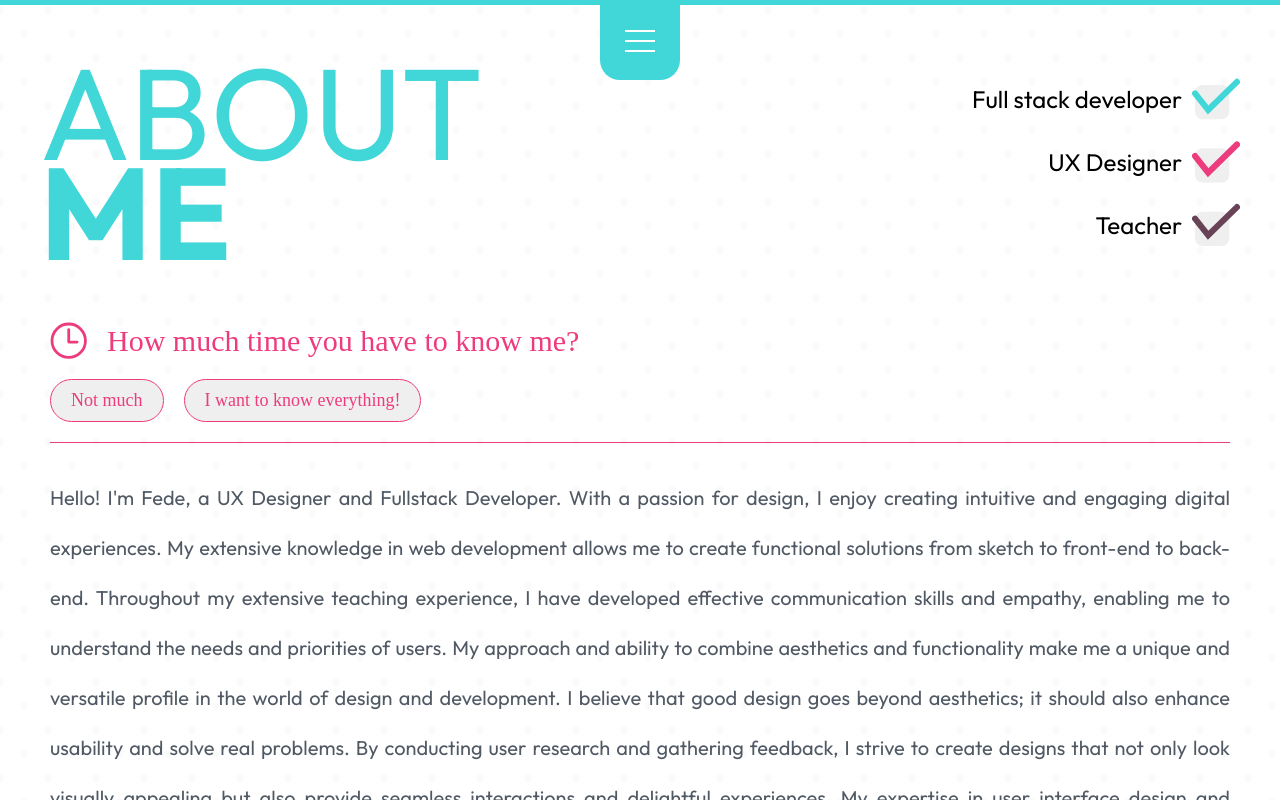
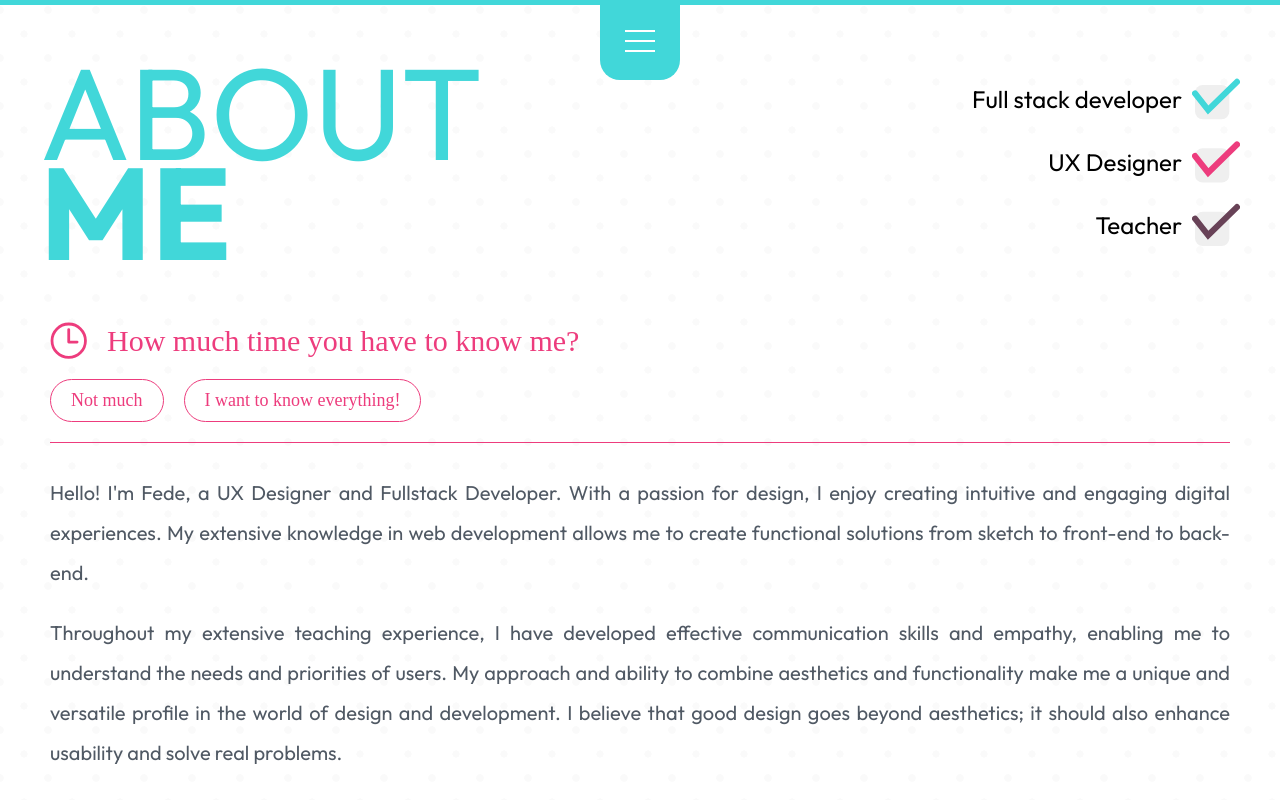
Before and after one commit to fotalvar/aboutme, a React (Vite) app: page / in a window 1280 px wide. Both pictures are taken after a click on the button "I want to know everything!". Shown: the part 838-1638 px from the top of the page. Built offline with nearby package versions, Linux system fonts and the light colour scheme; a web font is replaced by a local one.

Commit message:
Fix links to codes and designs on portfolio

```diff
--- a/src/pages/AboutMePage/AboutMePage.tsx
+++ b/src/pages/AboutMePage/AboutMePage.tsx
@@ -35,7 +35,7 @@ const AboutMePage = (): React.ReactElement => {
           </button>
         </div>
         {showLessText ? (
-          <p className="about__time__text less__text">
+          <p className="about__time__text about__time__text__less">
             Hello! I'm Fede, a UX Designer and Fullstack Developer. With a
             passion for design, I enjoy creating intuitive and engaging digital
             experiences. My extensive knowledge in web development allows me to
@@ -47,46 +47,61 @@ const AboutMePage = (): React.ReactElement => {
             versatile profile in the world of design and development.
           </p>
         ) : (
-          <p className="about__time__text more__text">
+          <>
+            <p className="about__time__text about__time__text__more">
               Hello! I'm Fede, a UX Designer and Fullstack Developer. With a
-            passion for design, I enjoy creating intuitive and engaging digital
-            experiences. My extensive knowledge in web development allows me to
-            create functional solutions from sketch to front-end to back-end.
+              passion for design, I enjoy creating intuitive and engaging
+              digital experiences. My extensive knowledge in web development
+              allows me to create functional solutions from sketch to front-end
+              to back-end.
+            </p>
+            <p className="about__time__text__more">
               Throughout my extensive teaching experience, I have developed
               effective communication skills and empathy, enabling me to
               understand the needs and priorities of users. My approach and
-            ability to combine aesthetics and functionality make me a unique and
-            versatile profile in the world of design and development. I believe
-            that good design goes beyond aesthetics; it should also enhance
-            usability and solve real problems. By conducting user research and
-            gathering feedback, I strive to create designs that not only look
-            visually appealing but also provide seamless interactions and
-            delightful experiences. My expertise in user interface design and
-            prototyping allows me to iterate quickly and efficiently, ensuring
-            that the final product meets the expectations of both users and
-            stakeholders. In addition to my technical skills, I am a strong
-            advocate for collaboration and teamwork. I thrive in environments
-            where diverse perspectives come together to create innovative
-            solutions. Working closely with cross-functional teams, I have honed
-            my ability to listen, empathize, and effectively communicate complex
-            ideas. This collaborative approach enables me to align business
-            goals with user needs, ultimately driving successful outcomes. As a
-            lifelong learner, I am always eager to stay up-to-date with the
-            latest design and development trends. Whether it's attending
+              ability to combine aesthetics and functionality make me a unique
+              and versatile profile in the world of design and development. I
+              believe that good design goes beyond aesthetics; it should also
+              enhance usability and solve real problems.
+            </p>
+            <p className="about__time__text__more">
+              By conducting user research and gathering feedback, I strive to
+              create designs that not only look visually appealing but also
+              provide seamless interactions and delightful experiences. My
+              expertise in user interface design and prototyping allows me to
+              iterate quickly and efficiently, ensuring that the final product
+              meets the expectations of both users and stakeholders. In addition
+              to my technical skills, I am a strong advocate for collaboration
+              and teamwork.
+            </p>
+            <p className="about__time__text__more">
+              I thrive in environments where diverse perspectives come together
+              to create innovative solutions. Working closely with
+              cross-functional teams, I have honed my ability to listen,
+              empathize, and effectively communicate complex ideas. This
+              collaborative approach enables me to align business goals with
+              user needs, ultimately driving successful outcomes.
+            </p>
+            <p className="about__time__text__more">
+              As a lifelong learner, I am always eager to stay up-to-date with
+              the latest design and development trends. Whether it's attending
               conferences, participating in online courses, or engaging in
               professional communities, I continuously seek opportunities to
-            expand my knowledge and skills. This dedication to growth allows me
-            to adapt to evolving technologies and embrace new design
+              expand my knowledge and skills. This dedication to growth allows
+              me to adapt to evolving technologies and embrace new design
               methodologies, ensuring that my work remains at the forefront of
-            industry standards. In conclusion, I am passionate about creating
-            meaningful experiences that make a positive impact on users' lives.
-            With my combined expertise in UX design and full-stack development,
-            along with my strong communication and collaboration skills, I am
-            confident in my ability to contribute to any project or team. I am
-            excited to take on new challenges, push boundaries, and continue
-            crafting exceptional digital solutions that captivate and delight
-            users.
+              industry standards. In conclusion,
             </p>
+            <p className="about__time__text__more">
+              I am passionate about creating meaningful experiences that make a
+              positive impact on users' lives. With my combined expertise in UX
+              design and full-stack development, along with my strong
+              communication and collaboration skills, I am confident in my
+              ability to contribute to any project or team. I am excited to take
+              on new challenges, push boundaries, and continue crafting
+              exceptional digital solutions that captivate and delight users.
+            </p>
+          </>
         )}
       </section>
       <section className="about__info">
--- a/src/pages/AboutMePage/AboutMeStyled.tsx
+++ b/src/pages/AboutMePage/AboutMeStyled.tsx
@@ -96,7 +96,7 @@ const AboutMePageStyled = styled.section`
 
       &__button {
         border-radius: 50px;
-        background: #efefef;
+        background: #fff;
         width: fit-content;
         height: fit-content;
         padding: 10px 20px;
@@ -105,10 +105,11 @@ const AboutMePageStyled = styled.section`
         color: ${(props) => props.theme.colors.lightPink};
         font-family: ${(props) => props.theme.fonts.title};
         border: 1px solid ${(props) => props.theme.colors.lightPink};
+        transition: 0.5s;
 
         &:hover {
           background: ${(props) => props.theme.colors.lightPink};
-          color: #efefef;
+          color: #fff;
           border: 1px solid ${(props) => props.theme.colors.lightPink};
         }
 
@@ -121,15 +122,31 @@ const AboutMePageStyled = styled.section`
 
       &__text {
         border-top: solid 1px ${(props) => props.theme.colors.lightPink};
+        padding: 30px 0 0 0;
+
+        &__more {
+          margin-bottom: 20px;
           color: #505964;
           text-align: justify;
           font-family: ${(props) => props.theme.fonts.primary};
           font-size: 20px;
           font-style: normal;
           font-weight: 400;
-        line-height: 50px;
+          line-height: 40px;
           max-width: 100%;
-        padding: 30px 0;
+        }
+
+        &__less {
+          margin-bottom: 20px;
+          color: #505964;
+          text-align: justify;
+          font-family: ${(props) => props.theme.fonts.primary};
+          font-size: 20px;
+          font-style: normal;
+          font-weight: 400;
+          line-height: 40px;
+          max-width: 100%;
+        }
       }
     }
 
--- a/src/pages/LandingPage/LandingPage.tsx
+++ b/src/pages/LandingPage/LandingPage.tsx
@@ -61,6 +61,7 @@ const LandingPage = (): React.ReactElement => {
           <article className="developer__container">
             <h3 className="developer__title">{"<coder/>"}</h3>
             <ul className="developer__list">
+              <li>Javascript</li>
               <li>Typescript</li>
               <li>React</li>
               <li>Styled Components</li>
--- a/src/pages/PortfolioPage/PortfolioPage.tsx
+++ b/src/pages/PortfolioPage/PortfolioPage.tsx
@@ -26,19 +26,19 @@ const PortfolioPage = (): React.ReactElement => {
             <h3 className="portfolio__tags__title">Take a look</h3>
             <section className="portfolio__tags">
               <a
-                href="http://www.google.es"
+                href="https://github.com/fotalvar/Final-Project-front-202304-bcn"
                 className="portfolio__tags__button"
               >
                 Front Code
               </a>
               <a
-                href="http://www.google.es"
+                href="https://github.com/fotalvar/Final-Project-back-202304-bcn"
                 className="portfolio__tags__button"
               >
                 Back Code
               </a>
               <a
-                href="http://www.google.es"
+                href="https://www.figma.com/file/EVsdnd09yNn24sgfsUJZoV/Fede-Ot%C3%A1lvares-Final-Project-202304-bcn?type=design&node-id=0%3A1&mode=design&t=5q8trJFziKQRQMDs-1"
                 className="portfolio__tags__button"
               >
                 Design
@@ -64,13 +64,13 @@ const PortfolioPage = (): React.ReactElement => {
             <h3 className="portfolio__tags__title">Take a look</h3>
             <section className="portfolio__tags">
               <a
-                href="http://www.google.es"
+                href="https://github.com/fotalvar/aboutme"
                 className="portfolio__tags__button"
               >
                 Front Code
               </a>
               <a
-                href="http://www.google.es"
+                href="https://www.figma.com/file/svQ6d3iwtaYJdv0XQIrvxM/My-Site?type=design&node-id=0%3A1&mode=design&t=GDsaRtk4d6rIfMXj-1"
                 className="portfolio__tags__button"
               >
                 Design
@@ -98,7 +98,7 @@ const PortfolioPage = (): React.ReactElement => {
             <h3 className="portfolio__tags__title">Take a look</h3>
             <section className="portfolio__tags">
               <a
-                href="http://www.google.es"
+                href="https://www.figma.com/file/Awljh0FcUU7SEOve02PSnm/Pokemon-Dex%2B?type=design&node-id=0%3A1&mode=design&t=9bwqPni1FCMb5YXP-1"
                 className="portfolio__tags__button"
               >
                 Design
--- a/src/pages/SayHiPage/SayHiPage.tsx
+++ b/src/pages/SayHiPage/SayHiPage.tsx
@@ -34,7 +34,7 @@ const SayHiPage = (): React.ReactElement => {
       </div>
       <section className="hi__about">
         <h5 className="hi__about__subtitle">
-          Check out my <strong>code</strong> & <strong>design</strong>
+          Check out this website <strong>code</strong> & <strong>design</strong>
         </h5>
         <div className="hi__buttons">
           <a
@@ -45,7 +45,10 @@ const SayHiPage = (): React.ReactElement => {
             <img src="/images/icons/github.svg" alt="github icon" />
             GitHub
           </a>
-          <a className="hi__button hi__about__button">
+          <a
+            className="hi__button hi__about__button"
+            href="https://www.figma.com/file/svQ6d3iwtaYJdv0XQIrvxM/My-Site?type=design&node-id=0%3A1&mode=design&t=GDsaRtk4d6rIfMXj-1"
+          >
             <img src="/images/icons/figma.svg" alt="figma icon" />
             Figma
           </a>
```
Lines whose indentation alone changed are shown as unchanged.
